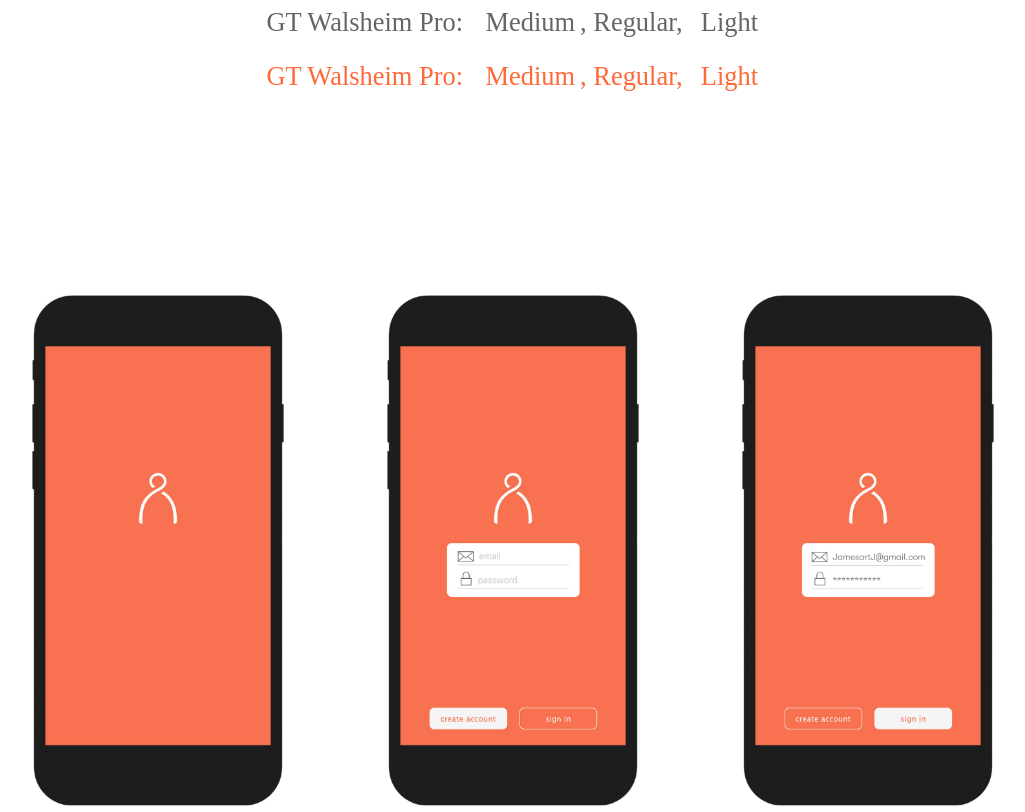
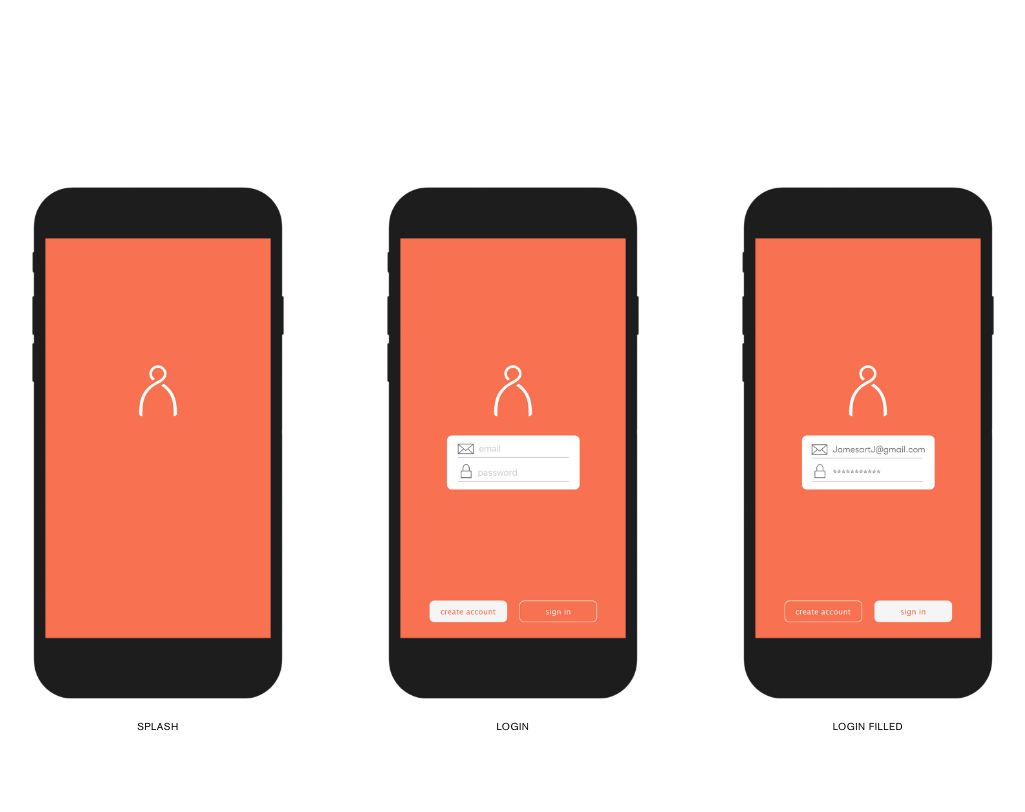
Before and after one commit to JamesartJ/JamesartJ.github.io, a plain HTML site: page abroad.html in a window 1280 px wide. Shown: the part 1372-2184 px from the top of the page, without its empty margins (127-1152 px from the left). Drawn offline with Linux system fonts and the light colour scheme; a web font is replaced by a local one.

Commit message:
removed walsheim svg

```diff
--- a/abroad.html
+++ b/abroad.html
@@ -70,12 +70,12 @@
 		<div class="row row-double-gutter">
 			<div class="six offset-by-three columns">
 				<img src="img/abroad/abroad-branding.jpg" class="u-full-width">
-				<div class="display-text">
+				<!-- <div class="display-text">
 					<img src="img/abroad/walsheim_grey.svg" class="u-full-width">
 				</div>
 				<div class="display-text">
 					<img src="img/abroad/walsheim_orange.svg" class="u-full-width">
-				</div>
+				</div> -->
 			</div>
 		</div>
 		<div class="row row-gutter">
```
Also changed, not shown: 1 other file.
